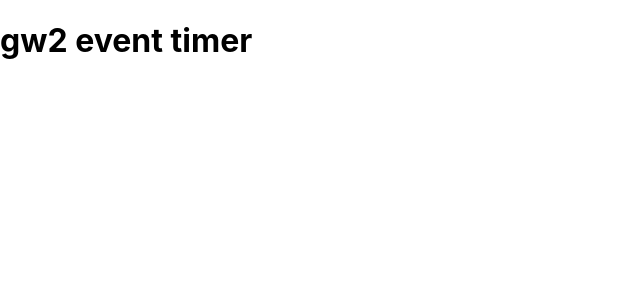
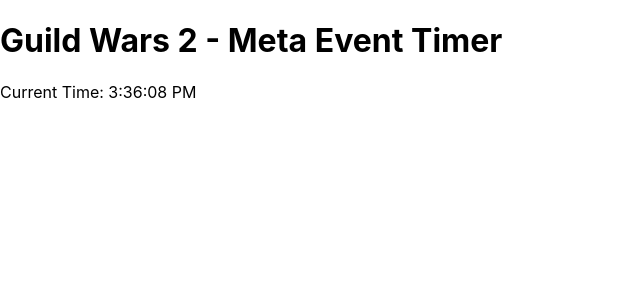
Before and after one commit to arvindmehairjan/gw2-event-timer, a React (Create React App) app in the folder gw2-event-timer/: page / in a window 1280 px wide. Shown: the top 300 px of the page, without its empty margins (0-640 px from the left). Built offline with nearby package versions, Linux system fonts and the light colour scheme.

Commit message:
Added current timer

```diff
--- a/gw2-event-timer/src/App.js
+++ b/gw2-event-timer/src/App.js
@@ -1,11 +1,24 @@
+import React, { useState, useEffect } from 'react';
 import './App.css';
 
-function App() {
+const App = () => {
+  const today = new Date();
+  const [currentTime, setCurrentTime] = useState(today.toLocaleTimeString());
+
+  useEffect(() => {
+    const intervalId = setInterval(() => {
+      setCurrentTime(new Date().toLocaleTimeString());
+    }, 1000);
+
+    return () => clearInterval(intervalId);
+  }, []);
+
   return (
     <div className="App">
-      <h1>gw2 event timer</h1>
+      <h1>Guild Wars 2 - Meta Event Timer</h1>
+      <p>Current Time: {currentTime}</p>
     </div>
   );
-}
+};
 
 export default App;
```
Also changed, not shown: gw2-event-timer/src/data/events.json (added, +9 -0 lines).
